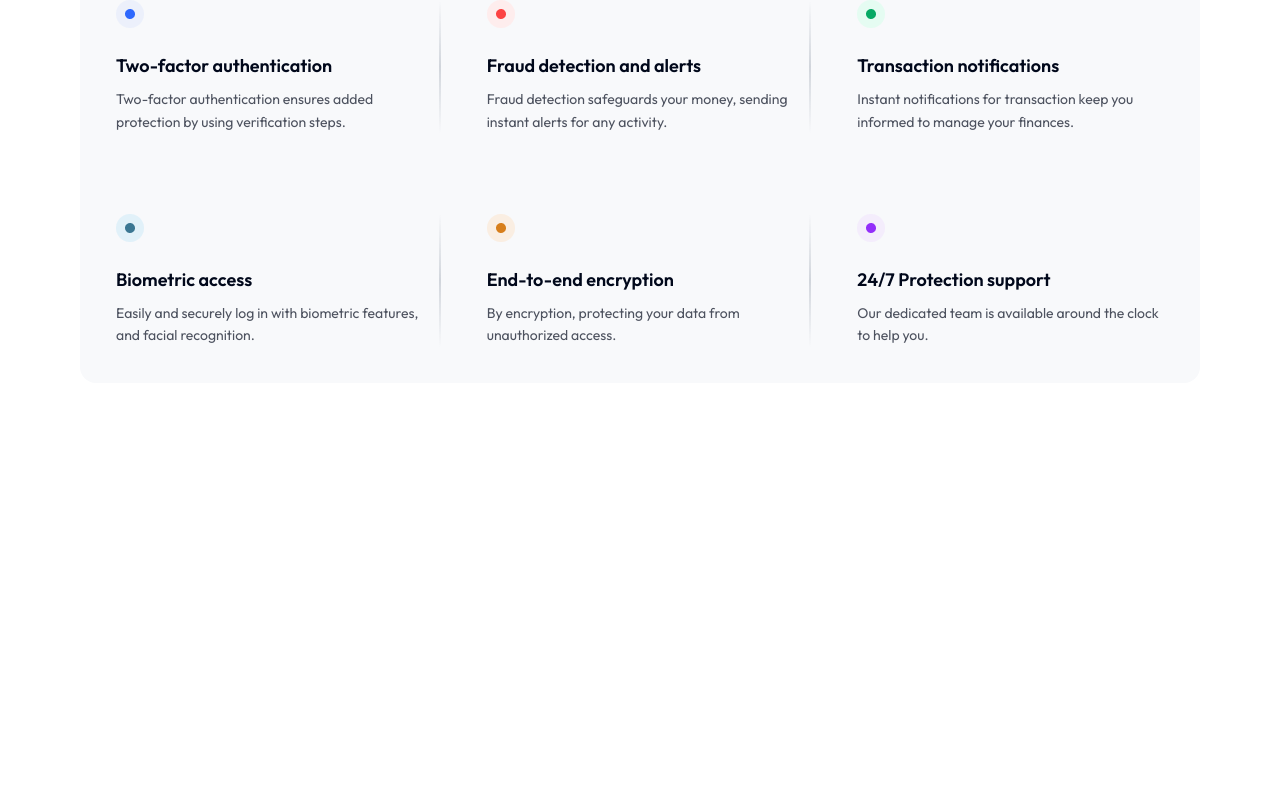
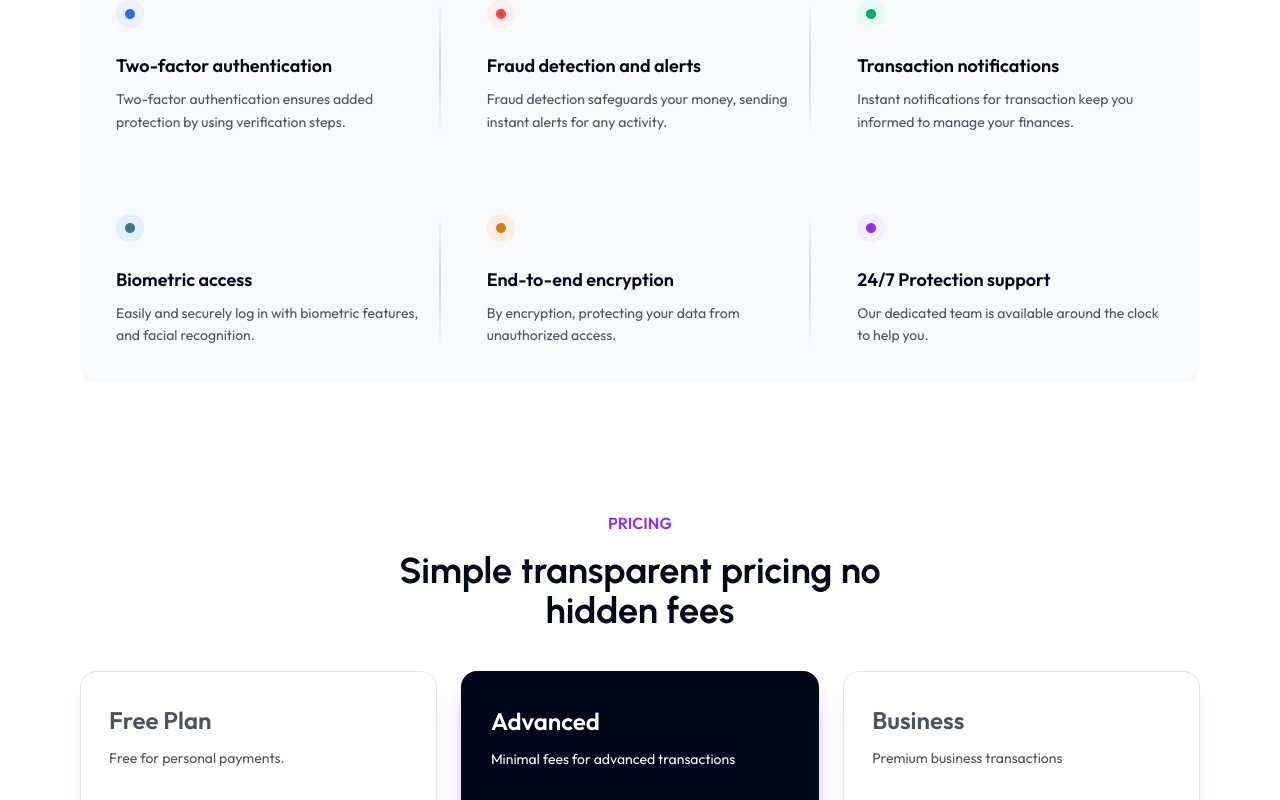
Before and after one commit to rafiqmia65/easy-pay, a Next.js app: page / in a window 1280 px wide. Shown: the part 2843-3643 px from the top of the page. Before the commit the page ends 3290 px from the top, so only its background shows below. Built offline with nearby package versions, Linux system fonts and the light colour scheme.

Commit message:
Pricing Section Complete

```diff
--- a/app/page.tsx
+++ b/app/page.tsx
@@ -2,6 +2,7 @@ import Features from "@/components/Features/Features";
 import Sponsors from "@/components/Sponsors/Sponsors";
 import HowItWorks from "@/components/HowItWorks/HowItWorks";
 import Security from "@/components/Security/Security";
+import Pricing from "@/components/Pricing/Pricing";
 
 export default function Home() {
   return (
@@ -10,6 +11,7 @@ export default function Home() {
       <Sponsors></Sponsors>
       <HowItWorks></HowItWorks>
       <Security></Security>
+      <Pricing></Pricing>
     </>
   );
 }
--- a/components/HowItWorks/HowItWorksContent/HowItWorksContent.tsx
+++ b/components/HowItWorks/HowItWorksContent/HowItWorksContent.tsx
@@ -50,7 +50,7 @@ const HowItWorksContent: React.FC = () => {
                     absolute z-10
                     h-0.5 w-[80%]
                     left-1/2 -translate-x-1/2
-                    bg-gradient-to-r from-transparent via-gray-300 to-transparent
+                    bg-linear-to-r from-transparent via-gray-300 to-transparent
                     rounded-full
                   "
                   // Position the divider in the middle of the gap-10 (40px)
@@ -69,7 +69,7 @@ const HowItWorksContent: React.FC = () => {
                     absolute z-10
                     top-1/2 -translate-y-1/2
                     w-0.5 h-[80%]
-                    bg-gradient-to-b from-transparent via-gray-300 to-transparent
+                    bg-linear-to-b from-transparent via-gray-300 to-transparent
                     rounded-full
                   "
                   // Position the divider between the grid columns
--- /dev/null
+++ b/components/Pricing/Pricing.tsx
@@ -0,0 +1,19 @@
+import React from "react";
+import Section from "../shared/Section/Section";
+import SmallHeading from "../shared/SmallHeading/SmallHeading";
+import SectionHeading from "../shared/SectionHeading/SectionHeading";
+import PricingCardGrid from "./PricingCardGrid/PricingCardGrid";
+
+const Pricing = () => {
+  return (
+    <Section>
+      <SmallHeading className="text-center">PRICING</SmallHeading>
+      <SectionHeading className="mx-auto text-center max-w-[500px]">
+        Simple transparent pricing no hidden fees
+      </SectionHeading>
+      <PricingCardGrid></PricingCardGrid>
+    </Section>
+  );
+};
+
+export default Pricing;
--- /dev/null
+++ b/components/Pricing/PricingCardGrid/PricingCard/PricingCard.tsx
@@ -0,0 +1,125 @@
+import React from "react";
+import {
+  Card,
+  CardContent,
+  CardDescription,
+  CardHeader,
+  CardTitle,
+} from "@/components/ui/card";
+import { Button } from "@/components/ui/button";
+import Image from "next/image";
+
+interface Feature {
+  text: string;
+}
+
+interface PricingPlan {
+  name: string;
+  description: string;
+  price: string;
+  features: Feature[];
+  buttonText: string;
+  isAdvanced: boolean;
+}
+
+const PricingCard: React.FC<{ plan: PricingPlan }> = ({ plan }) => {
+  return (
+    <Card
+      className={`
+        flex flex-col w-full max-w-sm border lg:max-w-none shadow-xl transition-all duration-300 hover:shadow-2xl
+        ${
+          plan.isAdvanced
+            ? "bg-[#01081B] text-white border-primary border-2 shadow-secondary-foreground/35 transform"
+            : "bg-background text-secondary"
+        }
+      `}
+    >
+      <CardHeader className=" pb-4">
+        <CardTitle
+          className={`text-2xl font-semibold ${
+            plan.isAdvanced ? "text-white" : "text-secondary"
+          }`}
+        >
+          {plan.name}
+        </CardTitle>
+        <CardDescription
+          className={`mt-1 ${
+            plan.isAdvanced ? "text-white" : "text-secondary"
+          }`}
+        >
+          {plan.description}
+        </CardDescription>
+      </CardHeader>
+
+      <CardContent className="flex flex-col grow p-6 pt-0">
+        <div
+          className={`text-4xl font-extrabold flex items-baseline  mb-6 ${
+            plan.isAdvanced ? "text-white" : "text-secondary"
+          }`}
+        >
+          {plan.price.slice(0, 1)}
+          {plan.price.slice(1)}
+          <span
+            className={`text-xl font-medium ml-1 opacity-70 ${
+              plan.isAdvanced ? "text-white" : "text-secondary"
+            }`}
+          >
+            /month
+          </span>
+        </div>
+
+        <div className="relative mb-4">
+          <hr
+            className={`absolute z-10
+      h-0.5 w-[80%]
+      left-1/2 -translate-x-1/2
+      rounded-full
+      ${
+        plan.isAdvanced
+          ? "bg-linear-to-r from-transparent via-gray-700 to-transparent"
+          : "bg-linear-to-r from-transparent via-gray-300 to-transparent"
+      }`}
+          />
+        </div>
+
+        <ul className="space-y-4 grow mb-8">
+          {plan.features.map((feature, idx) => (
+            <li key={idx} className="flex items-start">
+              <Image
+                src={
+                  plan.isAdvanced
+                    ? "/Pricing/checkmark-circle-2.png" // image for advanced plan
+                    : "/Pricing/checkmark-circle-1.png" // image for others
+                }
+                alt="check icon"
+                width={28}
+                height={28}
+                className="shrink-0 mr-3 mt-1"
+              />
+              <span
+                className={`${
+                  plan.isAdvanced ? "text-white" : "text-secondary"
+                }`}
+              >
+                {feature.text}
+              </span>
+            </li>
+          ))}
+        </ul>
+
+        <Button
+          className={`w-full py-6 text-base font-semibold border  transition-transform duration-300  ${
+            plan.isAdvanced
+              ? "bg-primary-foreground border-primary-foreground text-white hover:bg-primary/90"
+              : "bg-transparent border border-primary hover:bg-primary hover:text-white"
+          }`}
+          variant={plan.isAdvanced ? "default" : "outline"}
+        >
+          {plan.buttonText}
+        </Button>
+      </CardContent>
+    </Card>
+  );
+};
+
+export default PricingCard;
--- /dev/null
+++ b/components/Pricing/PricingCardGrid/PricingCardGrid.tsx
@@ -0,0 +1,57 @@
+import React from "react";
+import PricingCard from "./PricingCard/PricingCard";
+
+const pricingPlans = [
+  {
+    name: "Free Plan",
+    description: "Free for personal payments.",
+    price: "$0",
+    features: [
+      { text: "Up to 100 transactions per month" },
+      { text: "Basic proud protection" },
+      { text: "Email support" },
+    ],
+    buttonText: "Get Free Plan",
+    isAdvanced: false,
+  },
+  {
+    name: "Advanced",
+    description: "Minimal fees for advanced transactions",
+    price: "$19",
+    features: [
+      { text: "Up to 1000 transactions per month" },
+      { text: "Advanced proud protection" },
+      { text: "Detailed transaction reports" },
+      { text: "Priority email & chat support" },
+    ],
+    buttonText: "Get Advanced Plan",
+    isAdvanced: true,
+  },
+  {
+    name: "Business",
+    description: "Premium business transactions",
+    price: "$29",
+    features: [
+      { text: "Unlimited transactions per month" },
+      { text: "Premium proud protection" },
+      { text: "Detailed transaction reports" },
+      { text: "Priority email & chat support" },
+    ],
+    buttonText: "Get Business Plan",
+    isAdvanced: false,
+  },
+];
+
+const PricingCardGrid: React.FC = () => {
+  return (
+    <div className="mt-10">
+      <div className="flex flex-col lg:flex-row justify-center gap-6">
+        {pricingPlans.map((plan, index) => (
+          <PricingCard key={index} plan={plan} />
+        ))}
+      </div>
+    </div>
+  );
+};
+
+export default PricingCardGrid;
--- a/components/Security/SecurityFeaturesGrid/SecurityFeaturesGrid.tsx
+++ b/components/Security/SecurityFeaturesGrid/SecurityFeaturesGrid.tsx
@@ -3,37 +3,37 @@ import FeatureCard from "./FeatureCard/FeatureCard";
 
 const featuresData = [
   {
-    dotColor: "/security/Bollet1.png",
+    dotColor: "/Security/Bollet1.png",
     title: "Two-factor authentication",
     description:
       "Two-factor authentication ensures added protection by using verification steps.",
   },
   {
-    dotColor: "/security/Bollet2.png",
+    dotColor: "/Security/Bollet2.png",
     title: "Fraud detection and alerts",
     description:
       "Fraud detection safeguards your money, sending instant alerts for any activity.",
   },
   {
-    dotColor: "/security/Bollet3.png",
+    dotColor: "/Security/Bollet3.png",
     title: "Transaction notifications",
     description:
       "Instant notifications for transaction keep you informed to manage your finances.",
   },
   {
-    dotColor: "/security/Bollet4.png",
+    dotColor: "/Security/Bollet4.png",
     title: "Biometric access",
     description:
       "Easily and securely log in with biometric features, and facial recognition.",
   },
   {
-    dotColor: "/security/Bollet5.png",
+    dotColor: "/Security/Bollet5.png",
     title: "End-to-end encryption",
     description:
       "By encryption, protecting your data from unauthorized access.",
   },
   {
-    dotColor: "/security/Bollet6.png",
+    dotColor: "/Security/Bollet6.png",
     title: "24/7 Protection support",
     description:
       "Our dedicated team is available around the clock to help you.",
@@ -65,7 +65,7 @@ const SecurityFeaturesGrid: React.FC = () => {
                     absolute z-10
                     h-0.5 w-[80%]
                     left-1/2 -translate-x-1/2
-                    bg-gradient-to-r from-transparent via-gray-300 to-transparent
+                    bg-linear-to-r from-transparent via-gray-300 to-transparent
                     rounded-full
                   "
                   style={{
@@ -83,7 +83,7 @@ const SecurityFeaturesGrid: React.FC = () => {
                     absolute z-10
                     top-1/2 -translate-y-1/2
                     w-0.5 h-[80%]
-                    bg-gradient-to-b from-transparent via-gray-300 to-transparent
+                    bg-linear-to-b from-transparent via-gray-300 to-transparent
                     rounded-full
                   "
                   style={{
```
Also changed, not shown: public/Pricing/checkmark-circle-1.png (added), public/Pricing/checkmark-circle-2.png (added).
